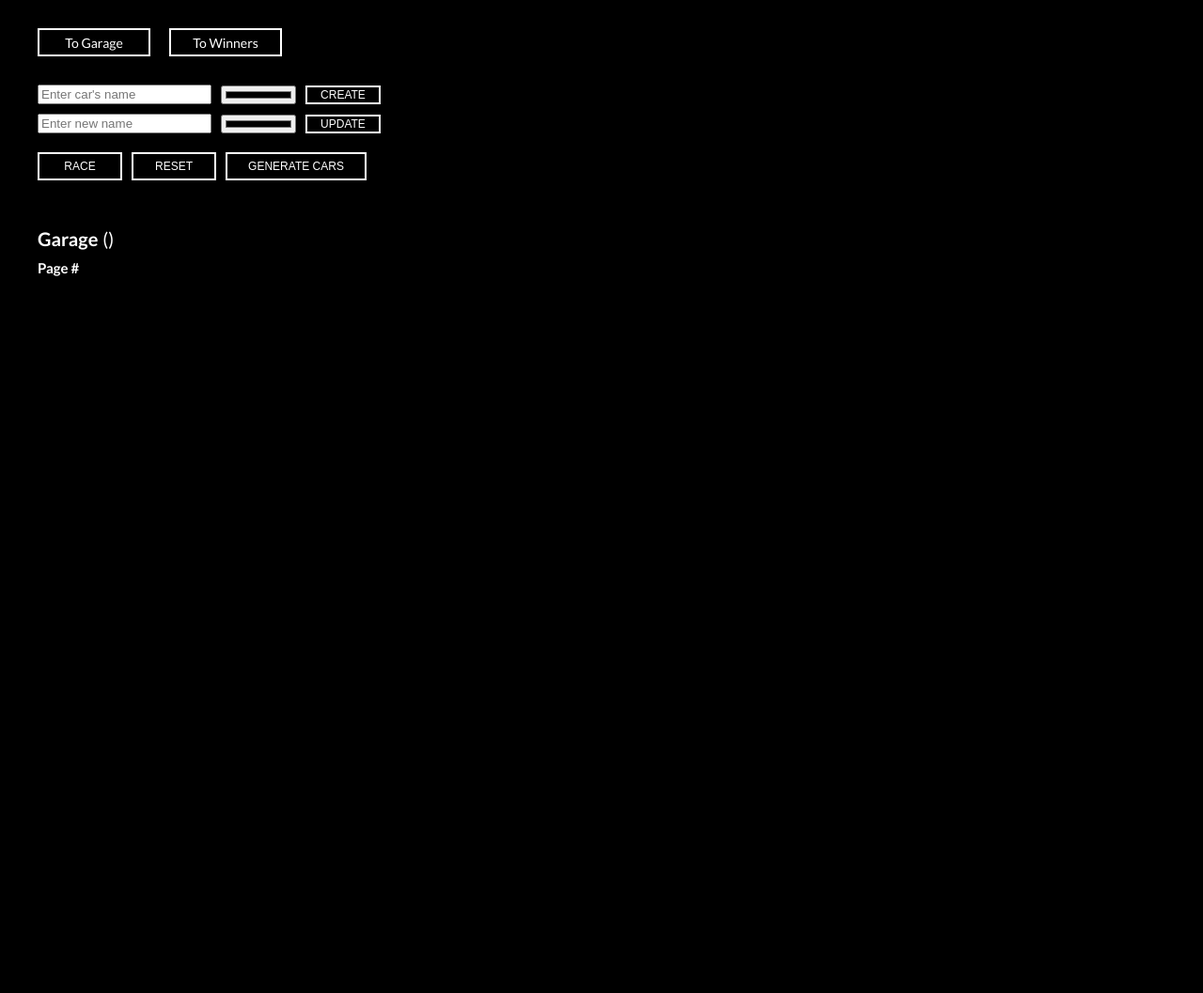
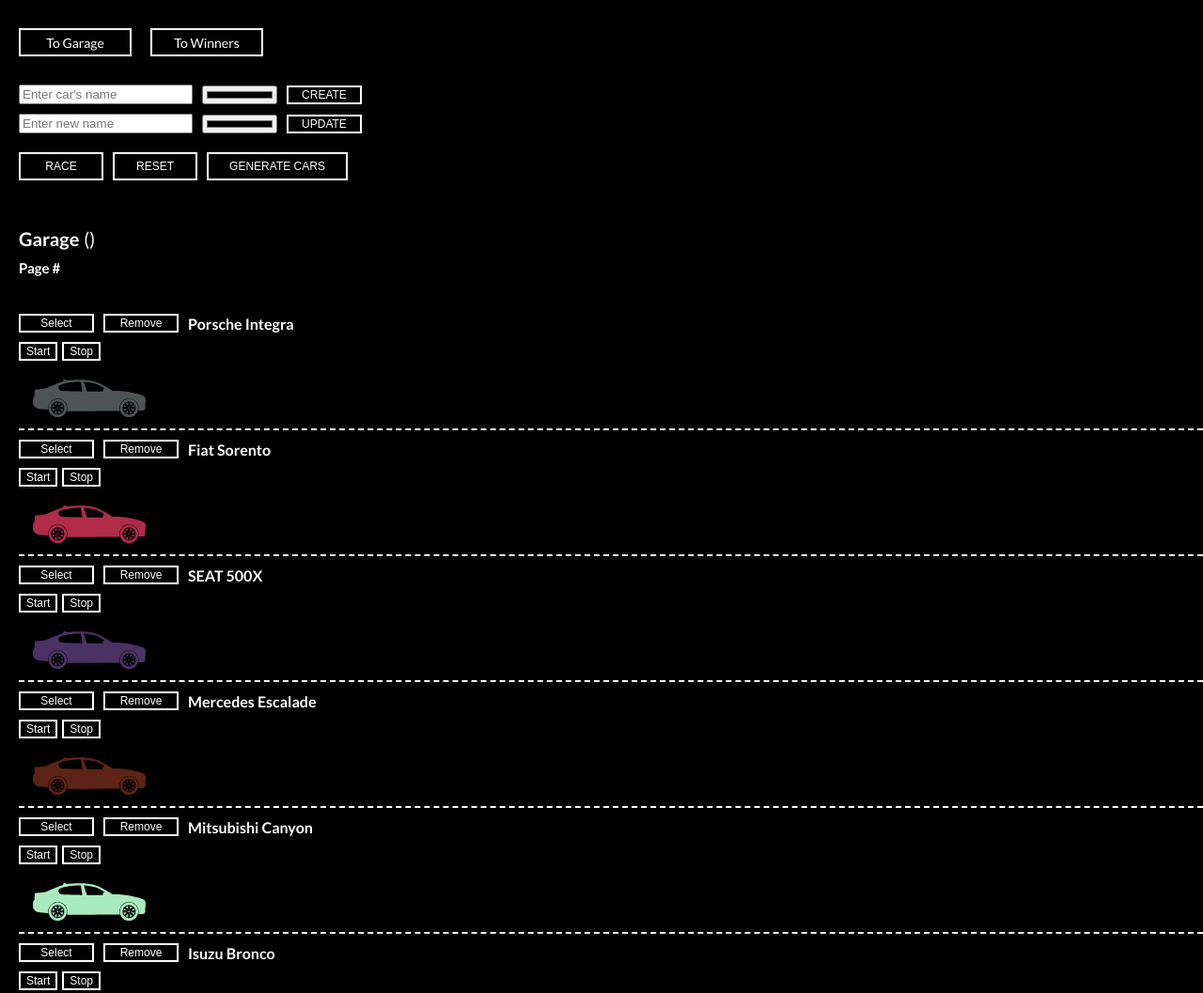
Before and after one commit to Svetik-K/async-race, a website built with webpack: page index.html in a window 1280 px wide. Shown: the top 1057 px of the page at 94% size. Before the commit the page ends 800 px from the top, so only its background shows below. Built offline with nearby package versions, Linux system fonts and the light colour scheme.

Commit message:
feat: add Car class vith basic functions

```diff
--- /dev/null
+++ b/src/components/car/car.css
@@ -0,0 +1,45 @@
+.car-item {
+    width: 100%;
+    border-bottom: 2px dashed #FFFFFF;
+    padding-top: 10px;
+}
+
+.controls__button {
+    width: 80px;
+    height: 20px;
+    border: 2px solid #FFFFFF;
+    background-color: transparent;
+    color: #FFFFFF;
+    font-size: 12px;
+    margin-right: 10px;
+    cursor: pointer;
+}
+
+.controls {
+    display: flex;
+    align-items: center;
+    margin-bottom: 10px;
+}
+
+.controls__car-name {
+    font-size: 16px;
+}
+
+.car-item__image svg{
+    width: 150px;
+    height: 60px;
+}
+
+.animation {
+    margin-bottom: 10px;
+}
+
+.animation__button {
+    height: 20px;
+    border: 2px solid #FFFFFF;
+    background-color: transparent;
+    color: #FFFFFF;
+    font-size: 12px;
+    margin-right: 5px;
+    cursor: pointer;
+}
--- a/src/components/car/car.ts
+++ b/src/components/car/car.ts
@@ -0,0 +1,178 @@
+import './car.css';
+
+class Car {
+    container: HTMLDivElement;
+
+    constructor() {
+        this.container = document.createElement('div');
+        this.container.className = 'car-item';
+    }
+
+    createRandomColor() {
+        const hexValues = [0,1,2,3,4,5,6,7,8,9,'A','B','C','D','E','F'];
+        let hex = '#';
+        for(let i = 0; i < 6; i++){
+            const index = Math.floor(Math.random() * hexValues.length)
+            hex += hexValues[index];
+        }
+        return hex;
+    }
+
+    createCarName() {
+        const firstNames = ['Ford', 'Fiat', 'Honda', 'Isuzu', 'BMW', 'Kia', 'Mercedes', 'Mitsubishi', 'Mazda', 'Nissan', 'Opel', 'Porsche', 'Audi', 'Renault', 'Saab', 'SEAT', 'Skoda', 'Subaru', 'Volvo', 'Toyota'];
+        const secondName = ['Integra', 'MDX', 'A3', 'Sorento', 'Encore', 'Escalade', 'Blazer', 'Charger', '500X', 'Bronco', 'Escape', 'Transit', 'G80', 'Canyon', 'Yukon', 'Pilot', 'Palisade', 'Compass', 'Carnival', 'Discovery'];
+        const randomName = `${firstNames[Math.floor(Math.random() * 20)]} ${secondName[Math.floor(Math.random() * 20)]}`;
+        return randomName;
+    }
+
+    createCarImage() {
+        const carImage = document.createElement('div');
+        carImage.className = 'car-item__image';
+        carImage.innerHTML = `<svg version="1.0" xmlns="http://www.w3.org/2000/svg"
+        width="1280.000000pt" height="640.000000pt" viewBox="0 0 1280.000000 640.000000"
+        preserveAspectRatio="xMidYMid meet">
+       <metadata>
+       Created by potrace 1.15, written by Peter Selinger 2001-2017
+       </metadata>
+       <g transform="translate(0.000000,640.000000) scale(0.100000,-0.100000)"
+       fill="${this.createRandomColor()}" stroke="none">
+        <path d="M3565 5336 c-106 -30 -101 -26 -108 -111 -4 -42 -9 -80 -12 -85 -6
+        -10 -246 -105 -590 -234 -448 -167 -1052 -415 -1173 -483 -78 -43 -193 -91
+        -250 -104 -23 -5 -98 -14 -165 -19 -67 -6 -167 -19 -222 -30 -154 -31 -340
+        -49 -563 -57 l-203 -6 -43 -66 c-59 -91 -60 -95 -26 -130 37 -37 38 -65 3
+        -150 -25 -62 -27 -78 -31 -256 l-4 -190 -38 -32 c-91 -78 -133 -209 -134 -418
+        0 -194 11 -396 26 -482 13 -71 14 -74 72 -122 69 -58 130 -129 158 -184 64
+        -126 534 -211 1384 -250 l92 -4 -6 119 c-6 142 8 256 49 383 112 352 394 622
+        756 722 90 26 112 28 278 28 165 0 188 -2 278 -27 201 -56 361 -152 504 -302
+        140 -145 222 -293 274 -492 21 -79 24 -109 23 -279 -1 -127 -6 -214 -16 -263
+        l-15 -73 3006 7 c1653 4 3007 8 3009 9 1 1 -8 37 -20 81 -19 67 -22 105 -22
+        259 -1 166 1 187 27 279 117 421 467 736 885 797 119 17 325 7 432 -21 239
+        -63 453 -205 601 -399 70 -92 154 -267 185 -386 24 -88 27 -119 27 -260 1
+        -116 -4 -181 -16 -234 -10 -41 -16 -75 -15 -76 2 -1 62 2 133 6 266 16 458 45
+        525 79 48 24 97 81 127 146 l24 52 -16 157 c-15 152 -15 163 4 284 63 388 50
+        680 -35 802 -134 193 -526 336 -1429 519 -737 149 -1322 209 -2033 210 -228 0
+        -226 0 -347 85 -187 131 -1045 607 -1471 815 -383 187 -788 281 -1439 332
+        -208 17 -1106 16 -1400 0 -121 -7 -314 -19 -430 -27 -302 -22 -286 -22 -341
+        10 -140 81 -187 94 -269 71z m1885 -333 c6 -37 38 -238 71 -446 32 -209 66
+        -422 75 -474 9 -52 15 -96 13 -97 -11 -9 -1699 29 -1951 44 -206 13 -417 36
+        -485 54 -98 26 -198 119 -249 231 -35 75 -36 172 -5 255 17 45 30 61 68 86 83
+        54 135 80 253 127 341 136 858 230 1460 267 269 16 270 16 511 18 l227 2 12
+        -67z m630 47 c264 -18 777 -110 1029 -186 186 -56 445 -188 756 -387 211 -134
+        274 -181 250 -185 -75 -12 -133 -50 -162 -106 -19 -35 -21 -136 -4 -179 l11
+        -27 -907 2 -906 3 -59 160 c-110 302 -298 878 -298 916 0 6 95 2 290 -11z"/>
+        <path d="M2633 3125 c-223 -40 -410 -141 -568 -306 -132 -138 -213 -283 -262
+        -467 -22 -83 -26 -119 -26 -247 -1 -169 10 -236 65 -382 87 -230 271 -436 493
+        -551 85 -44 178 -78 271 -98 107 -23 312 -23 419 1 392 84 699 375 802 761 23
+        86 26 120 27 254 1 158 -5 199 -46 330 -98 310 -355 567 -668 669 -150 50
+        -354 64 -507 36z m350 -301 c249 -56 457 -247 543 -499 25 -72 28 -95 28 -220
+        1 -153 -15 -228 -74 -345 -94 -186 -283 -337 -485 -386 -96 -24 -268 -24 -360
+        0 -320 84 -544 355 -562 681 -20 359 209 673 558 765 94 24 253 26 352 4z"/>
+        <path d="M2600 2697 c-36 -13 -85 -36 -109 -51 l-44 -28 116 -115 c81 -82 120
+        -114 131 -110 14 6 16 29 16 167 0 186 6 178 -110 137z"/>
+        <path d="M2920 2561 c0 -139 2 -162 16 -168 11 -4 50 28 130 108 l115 114 -28
+        22 c-34 28 -138 70 -193 79 l-40 7 0 -162z"/>
+        <path d="M2282 2448 c-28 -36 -92 -191 -92 -225 0 -10 34 -13 165 -13 151 0
+        165 1 165 18 0 15 -206 232 -221 232 -4 0 -11 -6 -17 -12z"/>
+        <path d="M3222 2351 c-62 -59 -112 -115 -112 -124 0 -15 17 -17 165 -17 131 0
+        165 3 165 13 0 40 -69 205 -95 227 -7 6 -48 -27 -123 -99z"/>
+        <path d="M2781 2332 c-12 -22 11 -62 34 -62 8 0 21 10 29 22 20 28 4 58 -29
+        58 -13 0 -29 -8 -34 -18z"/>
+        <path d="M2749 2161 c-32 -33 -37 -67 -14 -110 29 -57 104 -64 151 -14 53 57
+        9 153 -71 153 -27 0 -44 -8 -66 -29z"/>
+        <path d="M2570 2125 c-26 -32 13 -81 48 -59 24 16 27 45 6 61 -23 17 -39 16
+        -54 -2z"/>
+        <path d="M3006 2124 c-20 -19 -20 -38 -2 -54 23 -19 61 -8 64 18 7 44 -32 67
+        -62 36z"/>
+        <path d="M2190 1975 c0 -29 41 -140 72 -194 l31 -53 117 117 c71 71 116 123
+        113 131 -4 11 -40 14 -169 14 -141 0 -164 -2 -164 -15z"/>
+        <path d="M3110 1972 c0 -9 51 -68 114 -131 l114 -114 31 54 c30 51 71 165 71
+        195 0 11 -31 14 -165 14 -151 0 -165 -1 -165 -18z"/>
+        <path d="M2780 1901 c-7 -15 -5 -24 8 -41 32 -40 85 -4 62 41 -14 25 -56 25
+        -70 0z"/>
+        <path d="M2562 1697 c-61 -62 -112 -115 -112 -119 0 -18 208 -108 249 -108 7
+        0 11 54 11 164 0 140 -2 165 -16 170 -9 3 -16 6 -17 6 -1 0 -53 -51 -115 -113z"/>
+        <path d="M2933 1803 c-15 -6 -19 -333 -4 -333 46 0 251 88 251 108 0 9 -223
+        232 -230 231 -3 0 -11 -3 -17 -6z"/>
+        <path d="M10700 3119 c-390 -84 -696 -376 -797 -759 -31 -117 -41 -292 -24
+        -411 33 -227 150 -453 318 -609 267 -250 643 -344 993 -249 117 32 283 118
+        380 196 487 396 518 1128 67 1560 -97 93 -166 140 -290 198 -137 64 -235 86
+        -407 91 -120 3 -162 0 -240 -17z m445 -313 c238 -81 409 -258 486 -506 30 -96
+        33 -289 5 -388 -110 -400 -513 -637 -911 -536 -149 38 -313 147 -402 267 -176
+        238 -203 533 -71 797 34 69 60 103 138 180 77 78 111 104 181 139 129 65 207
+        81 364 77 109 -3 143 -7 210 -30z"/>
+        <path d="M10703 2700 c-54 -19 -153 -71 -153 -80 0 -3 51 -57 114 -119 80 -80
+        119 -112 130 -108 14 5 16 29 16 167 l0 160 -27 -1 c-16 0 -52 -9 -80 -19z"/>
+        <path d="M11020 2561 c0 -139 2 -162 16 -168 22 -8 247 216 234 232 -17 20
+        -163 84 -207 91 l-43 7 0 -162z"/>
+        <path d="M10366 2424 c-29 -44 -76 -165 -76 -194 0 -19 7 -20 165 -20 126 0
+        165 3 165 13 0 7 -51 63 -114 126 l-114 114 -26 -39z"/>
+        <path d="M11313 2348 c-61 -62 -109 -119 -106 -125 6 -15 333 -19 333 -4 0 45
+        -88 241 -108 241 -4 0 -57 -51 -119 -112z"/>
+        <path d="M10882 2338 c-17 -17 -15 -32 7 -52 16 -14 23 -15 41 -6 31 17 24 64
+        -10 68 -14 2 -31 -3 -38 -10z"/>
+        <path d="M10846 2159 c-68 -81 17 -194 110 -144 89 48 56 175 -46 175 -30 0
+        -44 -6 -64 -31z"/>
+        <path d="M10670 2126 c-19 -23 -8 -61 18 -64 44 -7 67 32 36 62 -19 20 -38 20
+        -54 2z"/>
+        <path d="M11106 2127 c-21 -16 -18 -45 7 -61 37 -23 77 35 41 61 -10 7 -21 13
+        -24 13 -3 0 -14 -6 -24 -13z"/>
+        <path d="M10290 1970 c0 -29 43 -141 74 -195 l28 -48 116 116 c81 81 113 120
+        109 131 -6 14 -29 16 -167 16 -152 0 -160 -1 -160 -20z"/>
+        <path d="M11207 1978 c-3 -7 47 -66 111 -130 l116 -118 27 43 c27 44 79 177
+        79 203 0 12 -28 14 -164 14 -122 0 -166 -3 -169 -12z"/>
+        <path d="M10881 1901 c-14 -25 -5 -48 20 -56 27 -9 51 13 47 44 -4 34 -51 43
+        -67 12z"/>
+        <path d="M10662 1697 c-61 -62 -112 -115 -112 -119 0 -20 201 -108 247 -108
+        10 0 13 34 13 164 0 140 -2 165 -16 170 -9 3 -16 6 -17 6 -1 0 -53 -51 -115
+        -113z"/>
+        <path d="M11033 1803 c-10 -3 -13 -47 -13 -169 0 -90 4 -164 8 -164 36 0 186
+        61 239 98 16 10 -216 242 -234 235z"/>
+       </g>
+       </svg>`;
+
+        this.container.append(carImage);
+    }
+
+    draw() {
+
+        const upperButtons = document.createElement('div');
+        upperButtons.className = 'car-item__control-butttons controls';
+        this.container.append(upperButtons);
+
+        const selectButton = document.createElement('button');
+        selectButton.className = 'controls__button button_select';
+        selectButton.textContent = 'Select';
+        upperButtons.append(selectButton);
+
+        const removeButton = document.createElement('button');
+        removeButton.className = 'controls__button button_remove';
+        removeButton.textContent = 'Remove';
+        upperButtons.append(removeButton);
+
+        const carName = document.createElement('h3');
+        carName.className = 'controls__car-name';
+        carName.textContent = this.createCarName();
+        upperButtons.append(carName);
+
+        const animationButtons = document.createElement('div');
+        animationButtons.className = 'car-item__animation-butttons animation';
+        this.container.append(animationButtons);
+
+        const startButton = document.createElement('button');
+        startButton.className = 'animation__button button_start';
+        startButton.textContent = 'Start';
+        animationButtons.append(startButton);
+
+        const stopButton = document.createElement('button');
+        stopButton.className = 'animation__button button_stop';
+        stopButton.textContent = 'Stop';
+        animationButtons.append(stopButton);
+
+        this.createCarImage();
+
+
+        return this.container;
+    }
+}
+
+export default Car;
--- a/src/components/header/header.css
+++ b/src/components/header/header.css
@@ -1,7 +1,7 @@
 .header {
     width: 100%;
     display: flex;
-    padding: 30px 40px;
+    padding: 30px 20px;
 }
 
 .header__button {
--- a/src/pages/garage/garage.css
+++ b/src/pages/garage/garage.css
@@ -1,6 +1,6 @@
 .garage {
     width: 100%;
-    padding-left: 40px;
+    padding-left: 20px;
 }
 
 .create,
@@ -67,3 +67,21 @@
 .garage__number {
     font-size: 20px;
 }
+
+.page__counter {
+    margin-bottom: 30px;
+}
+
+.pagination {
+    padding: 20px 0;
+}
+
+.pagination__button {
+    border: 2px solid #FFFFFF;
+    background-color: transparent;
+    color: #FFFFFF;
+    font-size: 12px;
+    margin-right: 10px;
+    cursor: pointer;
+    text-transform: uppercase;
+}
--- a/src/pages/garage/garagePage.ts
+++ b/src/pages/garage/garagePage.ts
@@ -1,5 +1,7 @@
 import Header from '../../components/header/header';
+import Car from '../../components/car/car';
 import './garage.css';
+
 class GaragePage {
     container: HTMLElement;
     header: Header;
@@ -100,6 +102,24 @@
         pageNumber.textContent = '';
         pageCounter.append(pageNumber);
 
+        for(let i = 0; i < 7; i++) {
+            const randomCar = new Car();
+            this.container.append(randomCar.draw());
+        }
+
+        const paginationButtons = document.createElement('div');
+        paginationButtons.className = 'garage__pagination-buttons pagination';
+        this.container.append(paginationButtons);
+
+        const prevButton = document.createElement('button');
+        prevButton.className = 'pagination__button button_prev';
+        prevButton.textContent = 'Prev';
+        paginationButtons.append(prevButton);
+
+        const nextButton = document.createElement('button');
+        nextButton.className = 'pagination__button button_next';
+        nextButton.textContent = 'Next';
+        paginationButtons.append(nextButton);
 
         return this.container;
     }
```
Also changed, not shown: src/assets/svg/car.svg (added).
